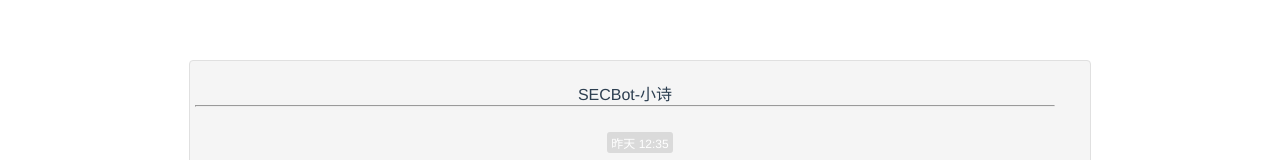
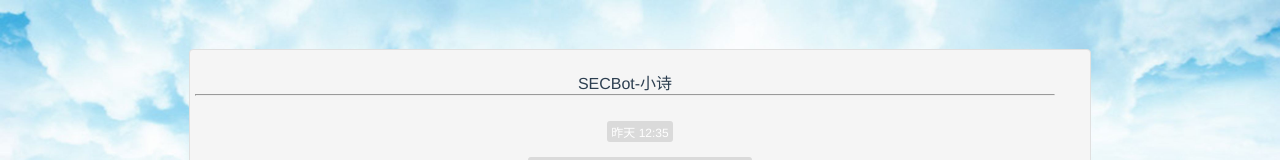
Before and after one commit to Lixy7816/SECBot, a Vue app in the folder BotFront/: page /#/ in a window 1280 px wide. Shown: the top 160 px of the page. Built offline with nearby package versions, Linux system fonts and the light colour scheme.

Commit message:
add background pic

```diff
--- a/BotFront/src/App.vue
+++ b/BotFront/src/App.vue
@@ -17,6 +17,11 @@ export default {
   -moz-osx-font-smoothing: grayscale;
   text-align: center;
   color: #2c3e50;
-  margin-top: 60px;
+  margin:0;
+  padding:0;
+  border:0;
+}
+body {
+  margin:0;
 }
 </style>
--- a/BotFront/src/components/Home.vue
+++ b/BotFront/src/components/Home.vue
@@ -1,4 +1,5 @@
 <template>
+  <div id="home">
     <div class="container">
       <div class="cheader">
         <header align="center">
@@ -13,6 +14,7 @@
         <textarea name="text" id="textarea"></textarea>
         <div class="button-area">
           <button id="send" v-on:click="send">发 送</button>
+        </div>
       </div>
     </div>
   </div>
@@ -140,13 +142,6 @@ a {
 * {
   padding: 0;
   margin: 0;
-}
-body {
-  height: 100vh;
-  width: 100%;
-  display: flex;
-  align-items: center;
-  justify-content: center;
 }
 .container {
   margin: 0 auto;
@@ -291,4 +286,14 @@ textarea {
   background: rgba(0, 0, 0, 0);
   box-shadow: inset006pxrgba(0, 0, 0, 0.5);
 }
+#home{
+  background:url("../assets/background.jpeg");
+  background-size:100% 100%;
+  width:100%;
+  height:100%;
+  position:fixed;
+  display: flex;
+  align-items: center;
+  justify-content: center;
+}
 </style>
```
Lines whose indentation alone changed are shown as unchanged.
